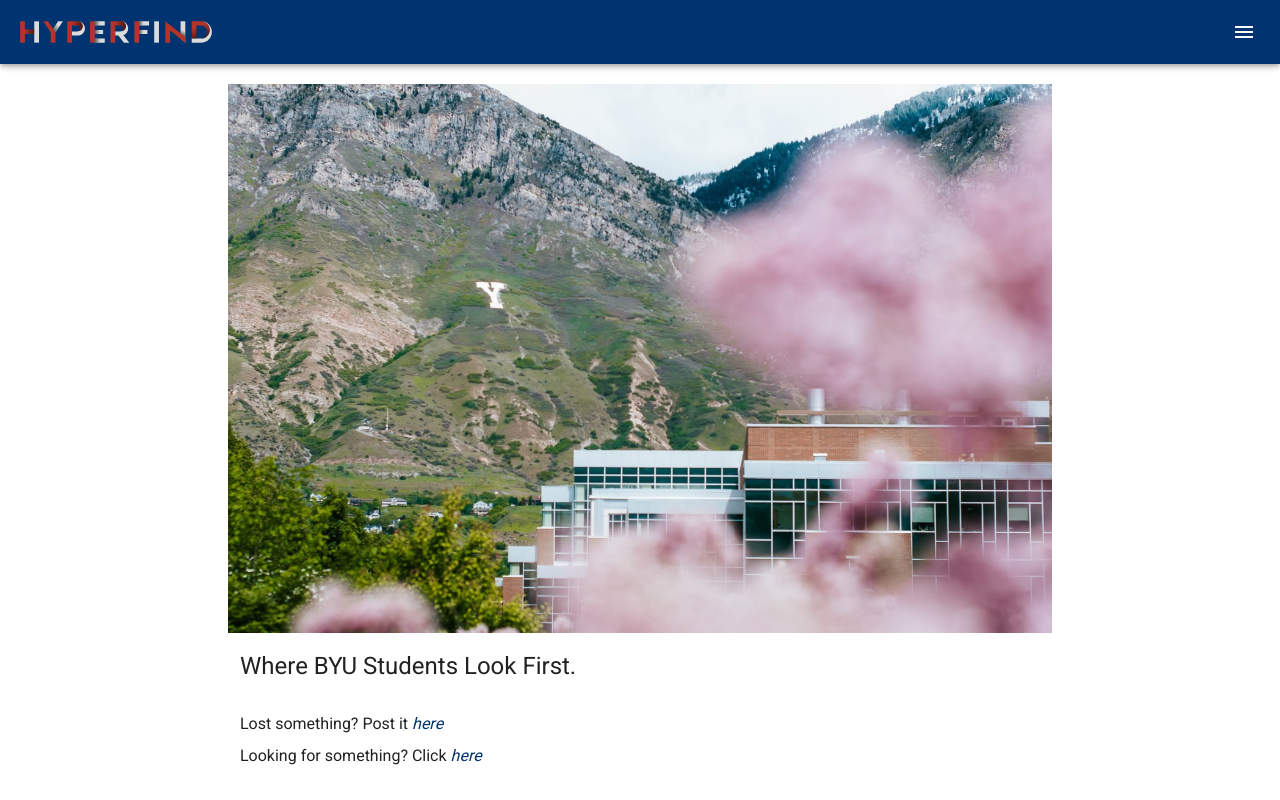
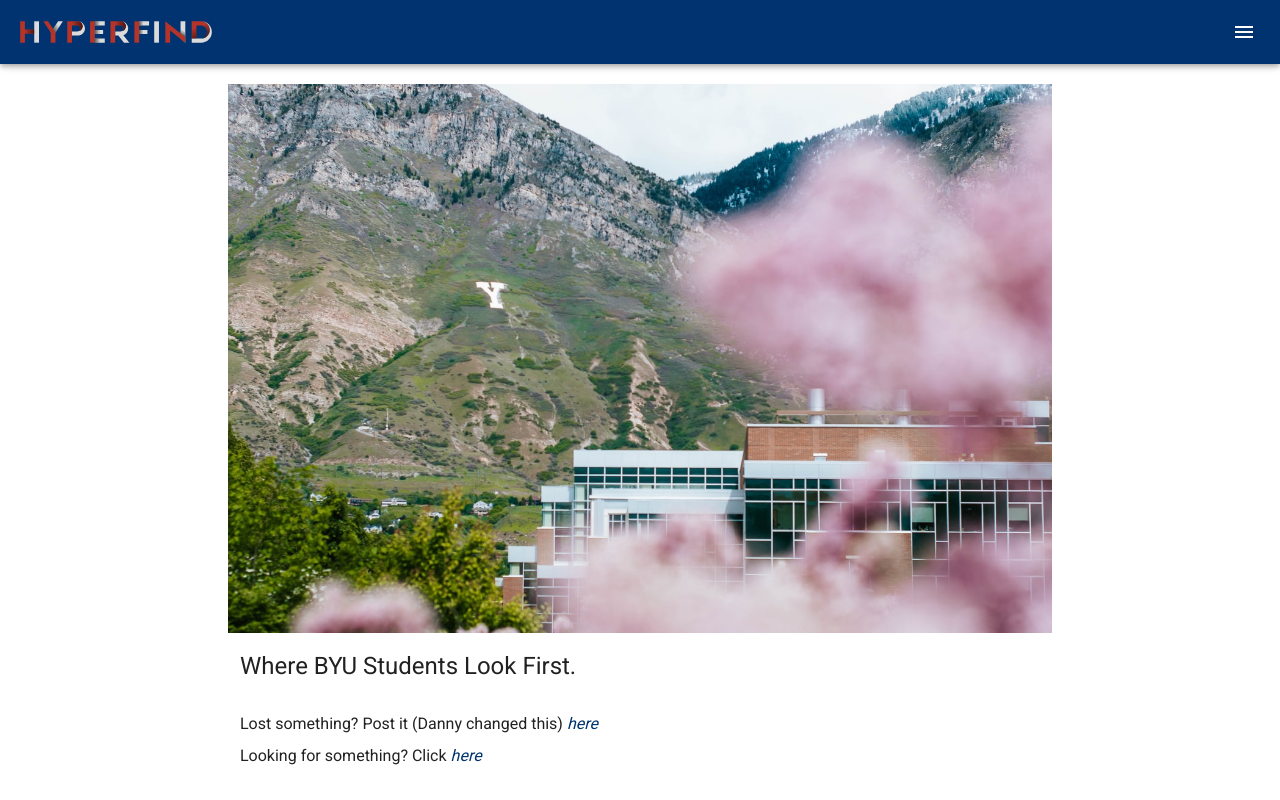
Before and after one commit to usofallen/RestaurantRoulette, a Vue app: page / in a window 1280 px wide. Shown: the top 800 px of the page. Built offline with nearby package versions, Linux system fonts and the light colour scheme.

Commit message:
changed text Danny

```diff
--- a/src/views/LandingPage.vue
+++ b/src/views/LandingPage.vue
@@ -13,7 +13,7 @@
       <h2 class="font-weight-regular">Where BYU Students Look First.</h2>
 
       <p class="my-2">
-        Lost something? Post it
+        Lost something? Post it (Danny changed this)
         <em><router-link to="/dashboard" style="text-decoration: inherit">
           here
         </router-link></em>
```
